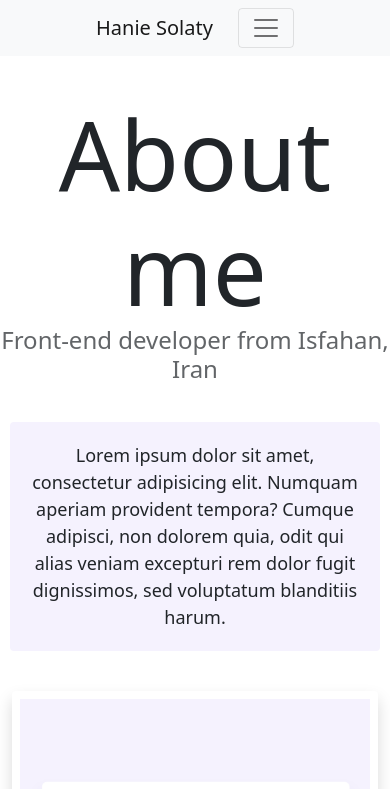
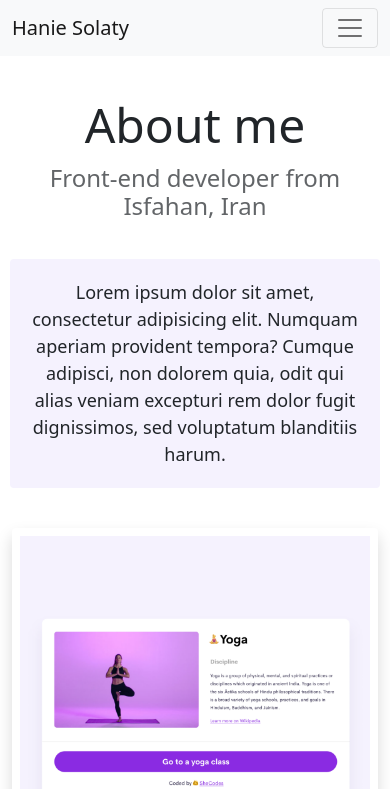
Before and after one commit to HanieSolaty/Portfolio, a website: page about.html in a window 390 px wide. Shown: the top 789 px of the page. Drawn offline with nearby package versions, Linux system fonts and the light colour scheme.

Commit message:
fixing navbar with adding nowrap class and making About page responsive

```diff
--- a/about.html
+++ b/about.html
@@ -19,8 +19,10 @@
     <title>About me - Hanie Solaty</title>
   </head>
   <body>
-    <nav class="navbar navbar-expand-lg navbar-light bg-light fixed-top px-5">
-      <div class="container-fluid px-5">
+    <nav
+      class="navbar navbar-expand-lg navbar-light bg-light fixed-top flex-nowrap"
+    >
+      <div class="container-fluid">
         <a class="navbar-brand" href="/index.html" title="Homepage"
           >Hanie Solaty</a
         >
@@ -102,7 +104,7 @@
         </div>
       </div>
     </div>
-    <div id="contact" class="mb-3">
+    <div id="contact" class="mb-5">
       <h2>📮 Contact me</h2>
       <a
         href="mailto:hani.solaty@yahoo.com"
--- a/style.css
+++ b/style.css
@@ -95,3 +95,21 @@ p {
   box-shadow: var(--box-shadow);
   color: var(--secondary-color);
 }
+
+@media (max-width: 576px) {
+  h1,
+  h2,
+  h3 {
+    margin-bottom: 10px;
+  }
+  h1 {
+    font-size: 48px;
+  }
+  h2 {
+    font-size: 32px;
+  }
+  h3 {
+    padding-left: 30px;
+    padding-right: 30px;
+  }
+}
```
Also changed, not shown: index.html (+4 -2 lines).
